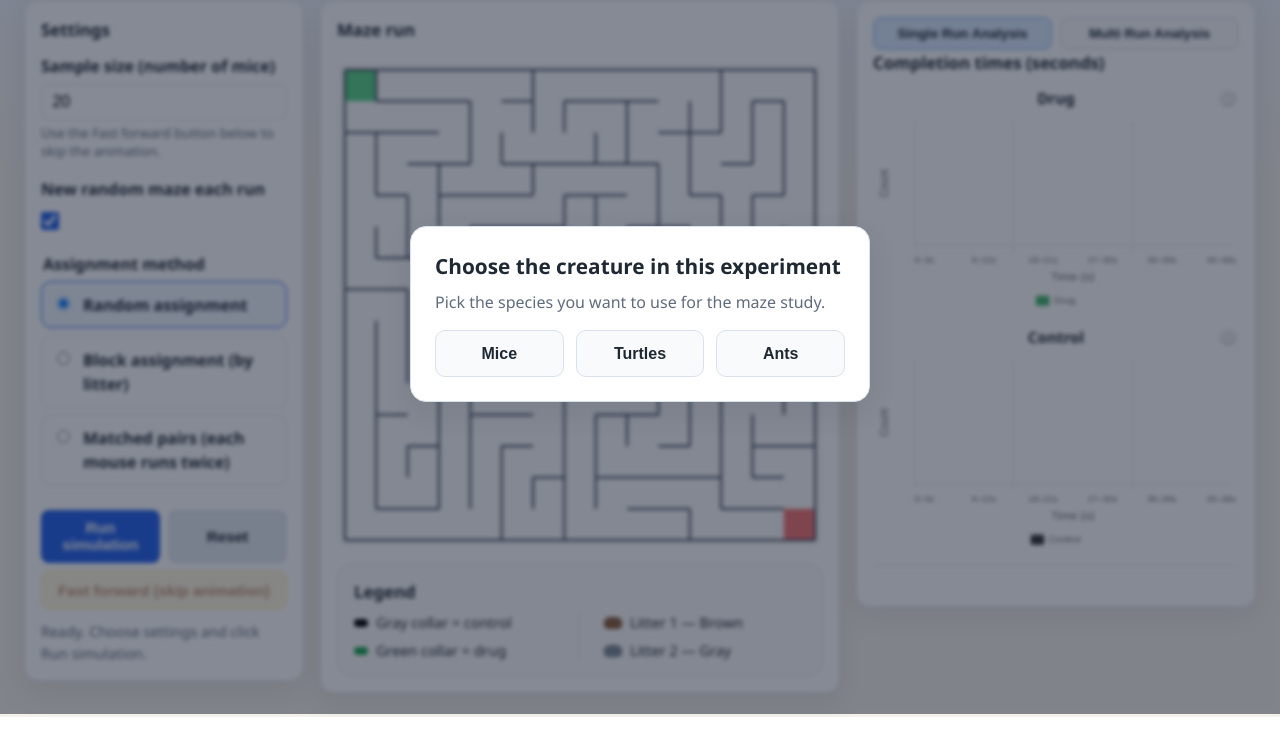
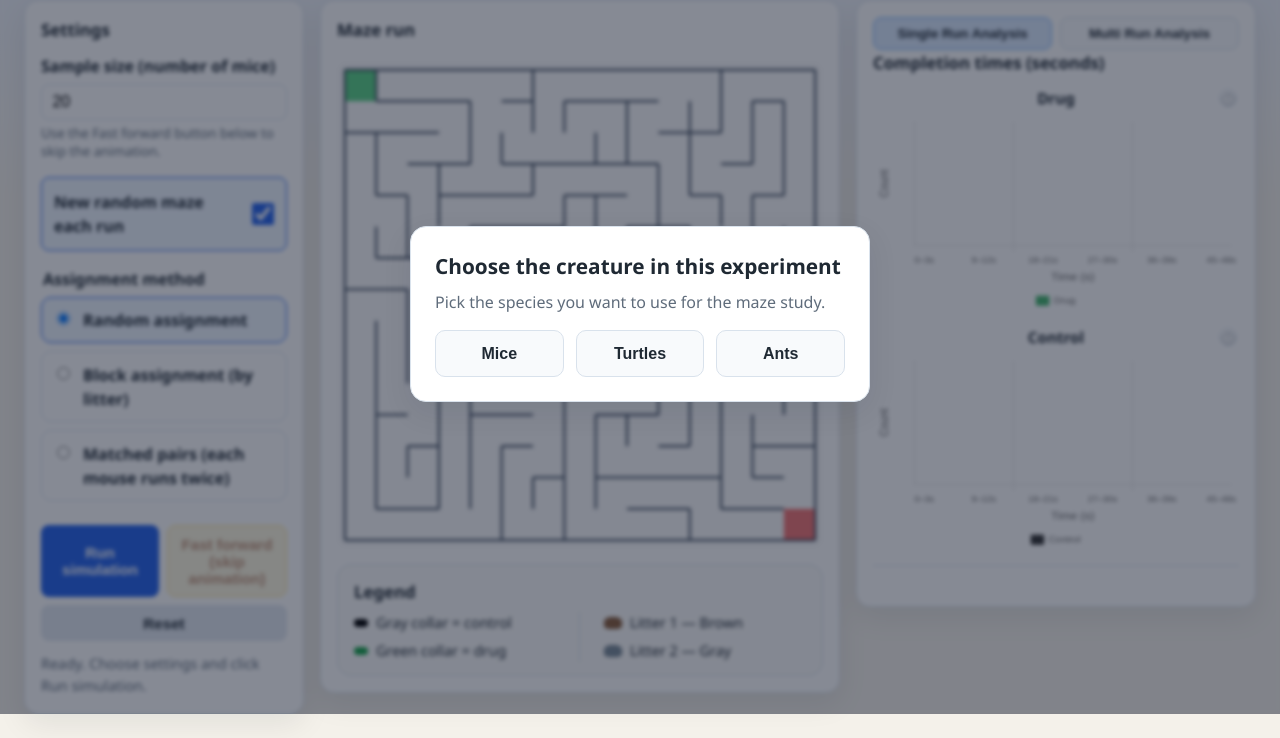
Before and after one commit to NoraZitnick/stat-sim, a plain HTML site: page index.html in a window 1280 px wide. Shown: the part 86-824 px from the top of the page. Before the commit the page ends 803 px from the top, so only its background shows below. Drawn offline with nearby package versions, Linux system fonts and the light colour scheme.

Commit message:
Some playtesting done

```diff
--- a/css/styles.css
+++ b/css/styles.css
@@ -97,10 +97,44 @@ fieldset legend {
 }
 
 .toggle-field input[type="checkbox"] {
-  width: 1.1rem;
-  height: 1.1rem;
-  margin: 0.35rem 0;
+  width: 1.35rem;
+  height: 1.35rem;
+  margin: 0;
   accent-color: var(--accent);
+  cursor: pointer;
+  flex: 0 0 auto;
+}
+
+.toggle-field {
+  display: flex;
+  align-items: center;
+  justify-content: space-between;
+  gap: 0.75rem;
+  min-height: 3.5rem;
+  padding: 0.75rem;
+  border: 1px solid var(--border);
+  border-radius: 8px;
+  cursor: pointer;
+  transition: border-color 0.15s ease, background-color 0.15s ease;
+}
+
+.toggle-field > span {
+  margin: 0;
+}
+
+.toggle-field:hover {
+  border-color: #94a3b8;
+  background: #f1f5f9;
+}
+
+.toggle-field:has(input:checked) {
+  border-color: var(--accent);
+  background: #eff6ff;
+}
+
+.toggle-field:focus-within {
+  outline: 3px solid rgba(37, 99, 235, 0.22);
+  outline-offset: 2px;
 }
 
 .field small {
@@ -242,11 +276,17 @@ fieldset.field {
 }
 
 .btn.fast-forward {
-  width: 100%;
-  margin-top: 0.5rem;
+  width: auto;
+  margin-top: 0;
   background: #fef3c7;
   color: #92400e;
   border: 1px solid #fcd34d;
+}
+
+.btn.reset {
+  display: block;
+  width: 100%;
+  margin-top: 0.5rem;
 }
 
 .btn.fast-forward:hover:not(:disabled) {
--- a/index.html
+++ b/index.html
@@ -4,7 +4,7 @@
   <meta charset="UTF-8" />
   <meta name="viewport" content="width=device-width, initial-scale=1.0" />
   <title>Maze Mouse Drug Study — AP Stats Simulation</title>
-  <link rel="stylesheet" href="css/styles.css" />
+  <link rel="stylesheet" href="css/styles.css?v=maze-toggle-20260929" />
   <!-- Chart.js: popular library for graphs; we use it for histograms -->
   <script src="https://cdn.jsdelivr.net/npm/chart.js@4.4.1/dist/chart.umd.min.js"></script>
 </head>
@@ -69,12 +69,12 @@
 
         <div class="button-row">
           <button id="run-btn" class="btn primary">Run simulation</button>
-          <button id="reset-btn" class="btn secondary">Reset</button>
+          <button id="fast-forward-btn" class="btn fast-forward" disabled>
+            Fast forward (skip animation)
+          </button>
         </div>
 
-        <button id="fast-forward-btn" class="btn fast-forward" disabled>
-          Fast forward (skip animation)
-        </button>
+        <button id="reset-btn" class="btn secondary reset">Reset</button>
 
         <p id="status" class="status">Ready. Choose settings and click Run simulation.</p>
       </section>
--- a/js/app.js
+++ b/js/app.js
@@ -454,7 +454,7 @@ async function bulkSimulateRuns(runs, assignmentType, newMazeEachRun, mazeCache)
 
       statusEl.textContent = `Fast-forward: ${i + 1} / ${runs.length} runs simulated…`;
       refreshSummary(assignmentType, newMazeEachRun);
-      await new Promise((r) => requestAnimationFrame(r));
+      await new Promise((resolve) => setTimeout(resolve, 0));
     }
   }
 }
@@ -602,6 +602,7 @@ async function runSimulation(fastMode = false) {
     }
   }
 
+  const wasFastForwarded = fastForwardRequested;
   isRunning = false;
   fastForwardRequested = false;
   let index = assignmentType === "random" ? 0 : assignmentType === "block" ? 1 : 2;
@@ -619,6 +620,16 @@ async function runSimulation(fastMode = false) {
     cancelRequested = false;
     resetAll();
     return;
+  }
+
+  if (wasFastForwarded && newMazeEachRun) {
+    const { mazeCols, mazeRows } = CONFIG;
+    fitCanvas(mazeCanvas, mazeCols, mazeRows);
+    const previewMaze = createMazeBundle(mazeCols, mazeRows);
+    drawMaze(mazeCanvas.getContext("2d"), previewMaze.grid, getCreatureOption().singular, {
+      cellSize: previewMaze.cellSize,
+      padding: previewMaze.padding,
+    });
   }
 
   statusEl.textContent = `Done! ${totalRuns} runs completed.`;
```
